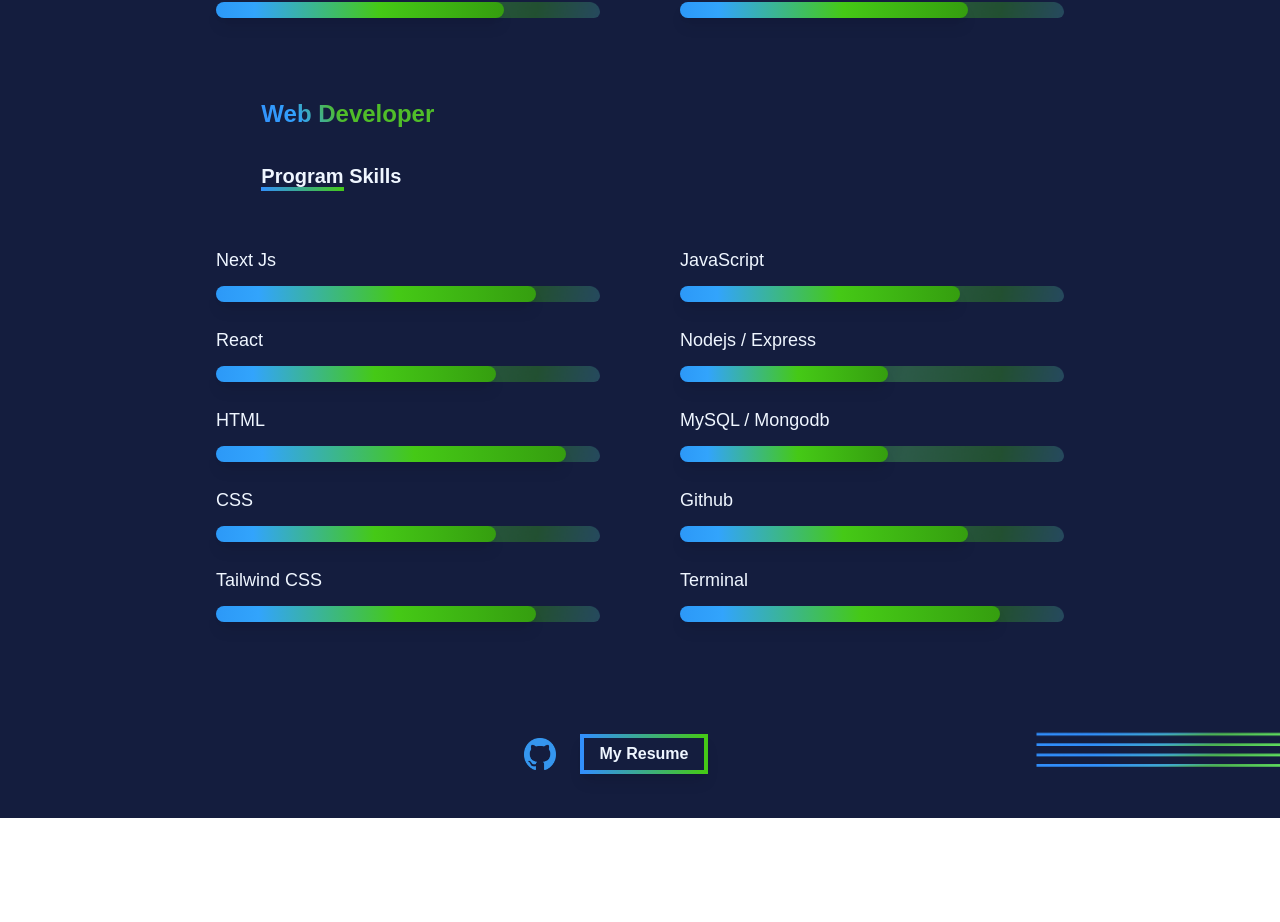
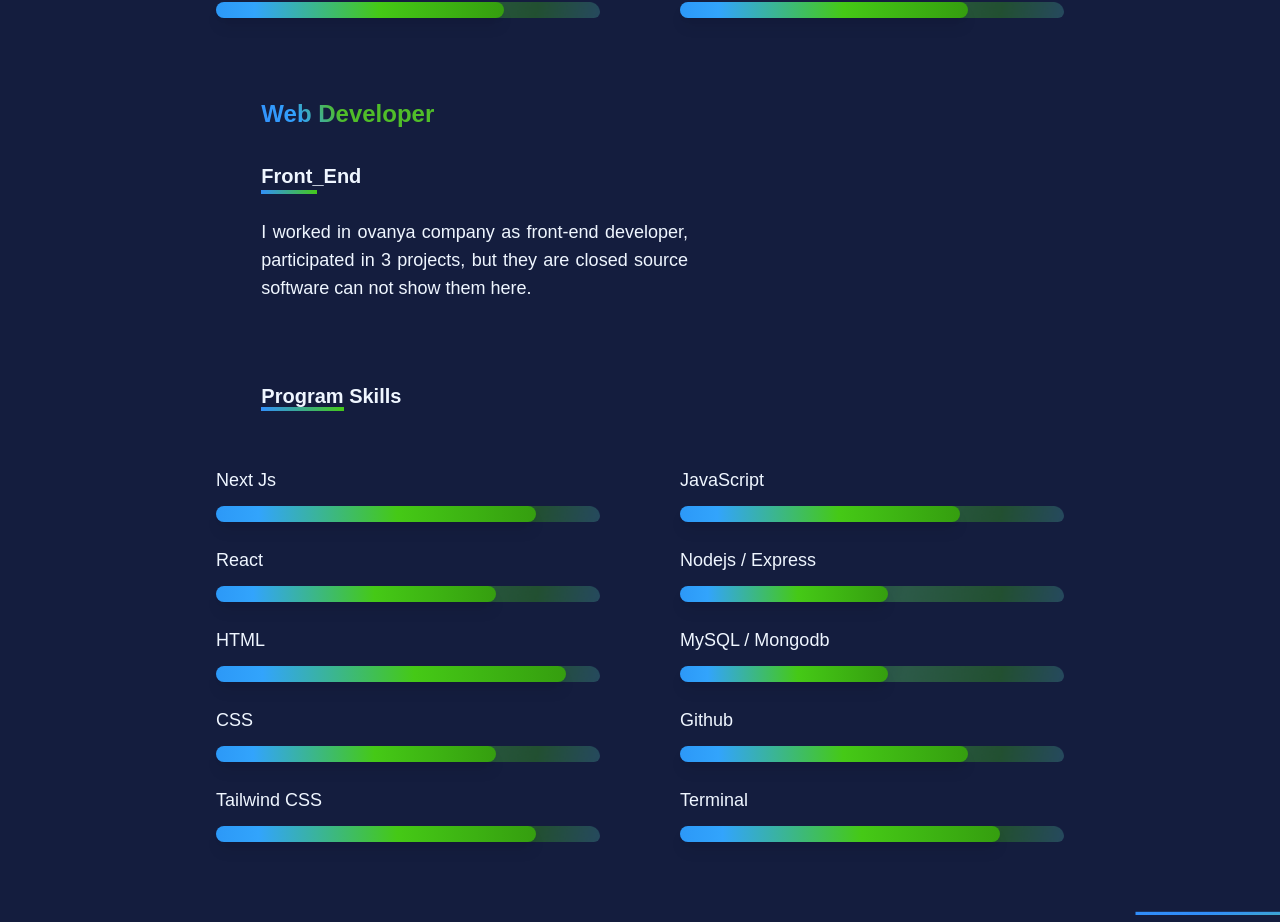
Before and after one commit to Asia-Dhahr/my-portfolio, a Next.js app: page /web-dev in a window 1280 px wide. Shown: the part 1630-2552 px from the top of the page. Before the commit the page ends 2448 px from the top, so only its background shows below. Built offline with nearby package versions, Linux system fonts and the light colour scheme; what tailwind-scroll-behavior would draw is missing.

Commit message:
some updates

```diff
--- a/pages/web-dev.js
+++ b/pages/web-dev.js
@@ -7,7 +7,7 @@ const WebDeveloper = () => {
     const router = useRouter()
 
     return (
-        <div>
+        <div className="">
             <div className="bg-no-repeat bg-center h-fit lg:h-screen lg:bg-[url('/web/web.png')] sm:bg-[url('/web/web.png')] md:bg-[url('/web/webs.png')] bg-[url('/web/webs.png')] bg-cover">
                 <div className="sm:pt-3 md:pt-3 lg:pt-2 pt-2 lg:pl-8 md:pl-4 pl-2">
                     <ArrowLeftIcon className='icon2 h-12 w-12 p-1 rounded-full border-r-2 transition ease-in-out delay-96 cursor-pointer' onClick={() => router.push("/")} />
@@ -107,10 +107,14 @@ const WebDeveloper = () => {
                 </div>
             </div>
             {/* ====================================================p3  */}
-            <div className="h-[700px] md:h-[770px] lg:h-screen bg-cover bg-scroll bg-no-repeat bg-center lg:bg-[url('/web/p3.png')] sm:bg-[url('/web/p3-3.png')] md:bg-[url('/web/p3-2.png')] bg-[url('/web/p3.png')] ">
+            <div className="h-[799px] md:h-[980px] lg:h-[1000px] sm:h-[830px] bg-cover bg-scroll bg-no-repeat bg-center lg:bg-[url('/web/p3.png')] sm:bg-[url('/web/p3-3.png')] md:bg-[url('/web/p3-2.png')] bg-[url('/web/p3.png')]  ">
                 <div className="flex justify-center">
                     <section className="lg:w-2/3 md:w-full sm:w-full w-full lg:mt-20 md:mt-20 sm:mt-14 mt-20 lg:mb-12 md:mb-8 sm:mb-7 mb-7">
                         <h1 className="wd lg:mx-12 md:mx-10 sm:mx-6 mx-6 text-blue-50 border-b-3 font-semibold lg:text-2xl md:text-2xl sm:text-xl text-xl">Web Developer</h1>
+                        <div className="text-blue-50 lg:w-1/2 md:w-2/3 sm:w-80 w-[300px] pt-8 lg:mx-12 md:mx-10 sm:mx-6 mx-6">
+                            <h2 className="span border-b-3 w-14 lg:text-xl md:text-xl sm:text-xl text-lg font-semibold ">Front_End</h2>
+                            <p className="text-justify lg:text-lg  md:text-lg  sm:text-sm text-sm pt-6 lg:mb-20 md:mb-20 sm:mb-10 ">I worked in ovanya company as front-end developer, participated in 3 projects, but they are closed source software can not show them here.</p>
+                        </div>
                         <h2 className="lg:mx-12 md:mx-10 sm:mx-6 mx-6 text-blue-50 border-b-3 lg:text-xl md:text-xl sm:text-base text-lg  font-semibold lg:mt-8 md:mt-8 sm:mt-8 mt-10"><span className="span">Program</span> Skills</h2>
                     </section>
                 </div>
@@ -188,7 +192,9 @@ const WebDeveloper = () => {
                     <button className="span lg:text-base md:text-sm sm:text-sm text-sm font-semibold lg:h-10 lg:w-26 md:h-10 md:w-32 sm:h-10 sm:w-32 h-10 w-36 border-4 rounded shadow-lg hover:shadow-[#50bd29]/50 hover:text-[#67f334] transition duration-300 "><a href="/web/asia dhaher.pdf">My Resume</a></button>
                 </div>
             </div>
-            {/* <div className="bg-[url('/web/p3-3.png')] sm:h-[600px] h-72 bg-cover lg:hidden md:hidden sm:visible visible  bg-no-repeat"></div> */}
+            {/* <div className="bg-[url('/web/p3-3.png')] sm:h-[600px] bg-cover lg:hidden md:hidden sm:visible visible  bg-no-repeat bg-[#141D3E] ">
+                hi
+            </div> */}
         </div>
     )
 }
```
